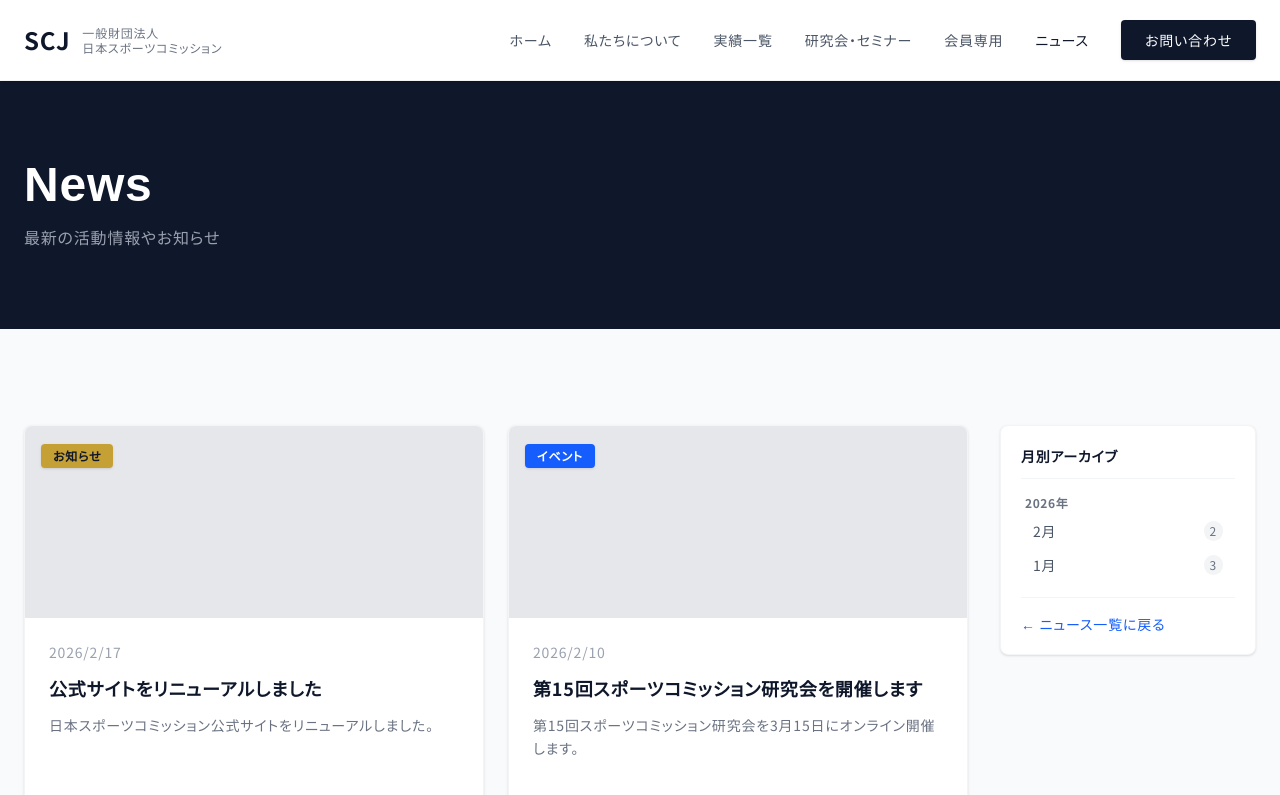
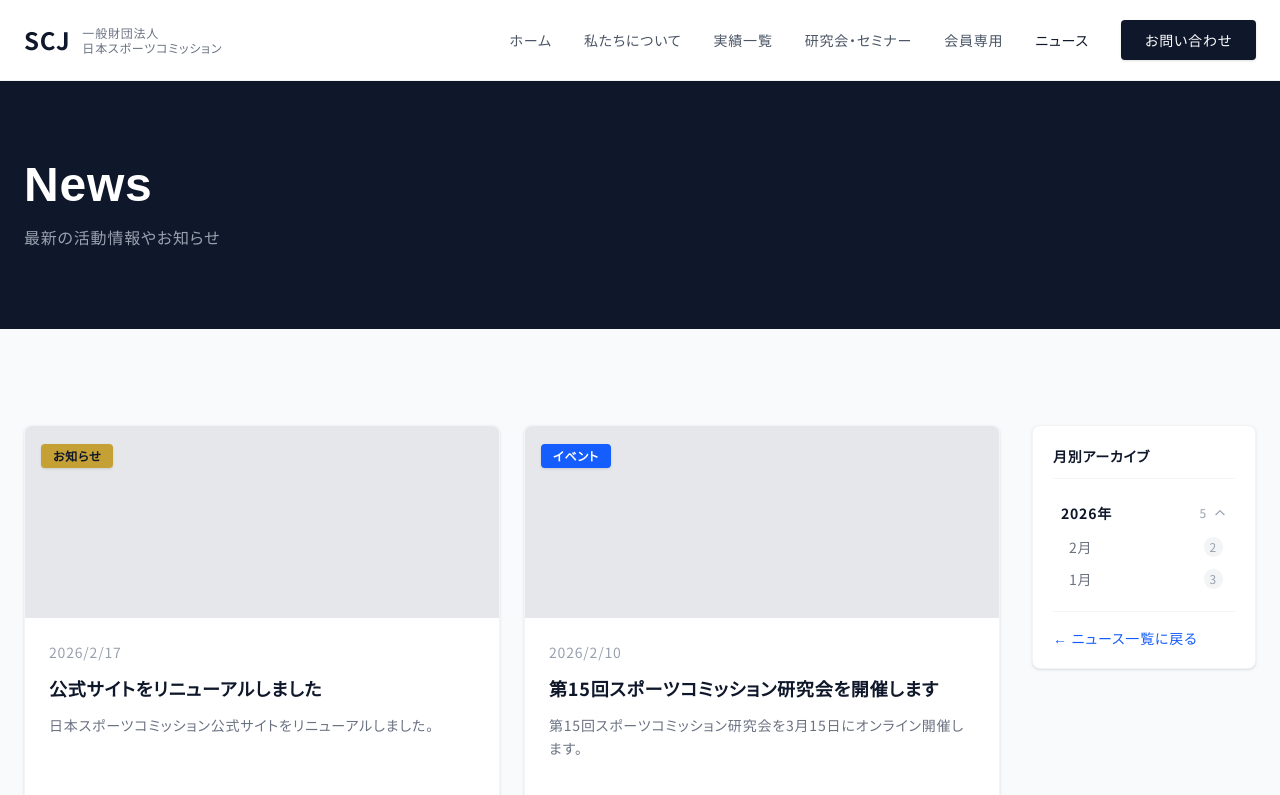
Before and after one commit to TokyoSports-UT9-2618/scj, a Next.js app: page /news in a window 1280 px wide. Shown: the top 795 px of the page. Built offline with nearby package versions, Linux system fonts and the light colour scheme; grey boxes are pictures that could not be loaded.

Commit message:
Accordion monthly archive sidebar

```diff
--- a/components/ui/MonthlyArchiveSidebar.tsx
+++ b/components/ui/MonthlyArchiveSidebar.tsx
@@ -1,4 +1,7 @@
+'use client';
+
 import Link from 'next/link';
+import { useState } from 'react';
 import type { MonthlyArchive } from '@/lib/news-service';
 
 interface MonthlyArchiveSidebarProps {
@@ -17,20 +20,58 @@ export default function MonthlyArchiveSidebar({ archives, currentYear, currentMo
 
   const years = Object.keys(byYear).map(Number).sort((a, b) => b - a);
 
+  // 現在の年、または最新年を初期展開
+  const defaultOpen = currentYear ?? years[0];
+  const [openYears, setOpenYears] = useState<Set<number>>(new Set([defaultOpen]));
+
+  const toggleYear = (year: number) => {
+    setOpenYears((prev) => {
+      const next = new Set(prev);
+      if (next.has(year)) {
+        next.delete(year);
+      } else {
+        next.add(year);
+      }
+      return next;
+    });
+  };
+
   return (
-    <aside className="w-full lg:w-64 shrink-0">
+    <aside className="w-full lg:w-56 shrink-0">
       <div className="bg-white rounded-lg shadow-sm border border-gray-100 p-5 sticky top-6">
         <h2 className="text-sm font-bold text-navy-900 uppercase tracking-wider mb-4 pb-3 border-b border-gray-100">
           月別アーカイブ
         </h2>
 
         <nav>
-          {years.map((year) => (
-            <div key={year} className="mb-3">
-              <div className="text-xs font-bold text-gray-500 uppercase tracking-wider mb-1 px-1">
-                {year}年
+          {years.map((year) => {
+            const isOpen = openYears.has(year);
+            const yearTotal = byYear[year].reduce((sum, m) => sum + m.count, 0);
+
+            return (
+              <div key={year} className="mb-1">
+                {/* 年ヘッダー（クリックで開閉） */}
+                <button
+                  onClick={() => toggleYear(year)}
+                  className="w-full flex justify-between items-center px-2 py-2 rounded hover:bg-gray-50 transition-colors text-left"
+                >
+                  <span className="text-sm font-bold text-navy-900">{year}年</span>
+                  <div className="flex items-center gap-1.5">
+                    <span className="text-xs text-gray-400">{yearTotal}</span>
+                    <svg
+                      className={`w-3.5 h-3.5 text-gray-400 transition-transform duration-200 ${isOpen ? 'rotate-180' : ''}`}
+                      fill="none"
+                      stroke="currentColor"
+                      viewBox="0 0 24 24"
+                    >
+                      <path strokeLinecap="round" strokeLinejoin="round" strokeWidth={2} d="M19 9l-7 7-7-7" />
+                    </svg>
                   </div>
-              <ul className="space-y-0.5">
+                </button>
+
+                {/* 月一覧（折りたたみ） */}
+                {isOpen && (
+                  <ul className="mb-2 ml-1">
                     {byYear[year].map(({ month, count }) => {
                       const isActive = currentYear === year && currentMonth === month;
                       return (
@@ -40,12 +81,12 @@ export default function MonthlyArchiveSidebar({ archives, currentYear, currentMo
                             className={`flex justify-between items-center px-3 py-1.5 rounded text-sm transition-colors ${
                               isActive
                                 ? 'bg-navy-900 text-white font-medium'
-                            : 'text-gray-600 hover:bg-gray-50 hover:text-navy-900'
+                                : 'text-gray-500 hover:bg-gray-50 hover:text-navy-900'
                             }`}
                           >
                             <span>{month}月</span>
                             <span className={`text-xs rounded-full px-1.5 py-0.5 ${
-                          isActive ? 'bg-white/20 text-white' : 'bg-gray-100 text-gray-500'
+                              isActive ? 'bg-white/20 text-white' : 'bg-gray-100 text-gray-400'
                             }`}>
                               {count}
                             </span>
@@ -54,8 +95,10 @@ export default function MonthlyArchiveSidebar({ archives, currentYear, currentMo
                       );
                     })}
                   </ul>
+                )}
               </div>
-          ))}
+            );
+          })}
         </nav>
 
         <div className="mt-4 pt-4 border-t border-gray-100">
```
Lines whose indentation alone changed are shown as unchanged.
